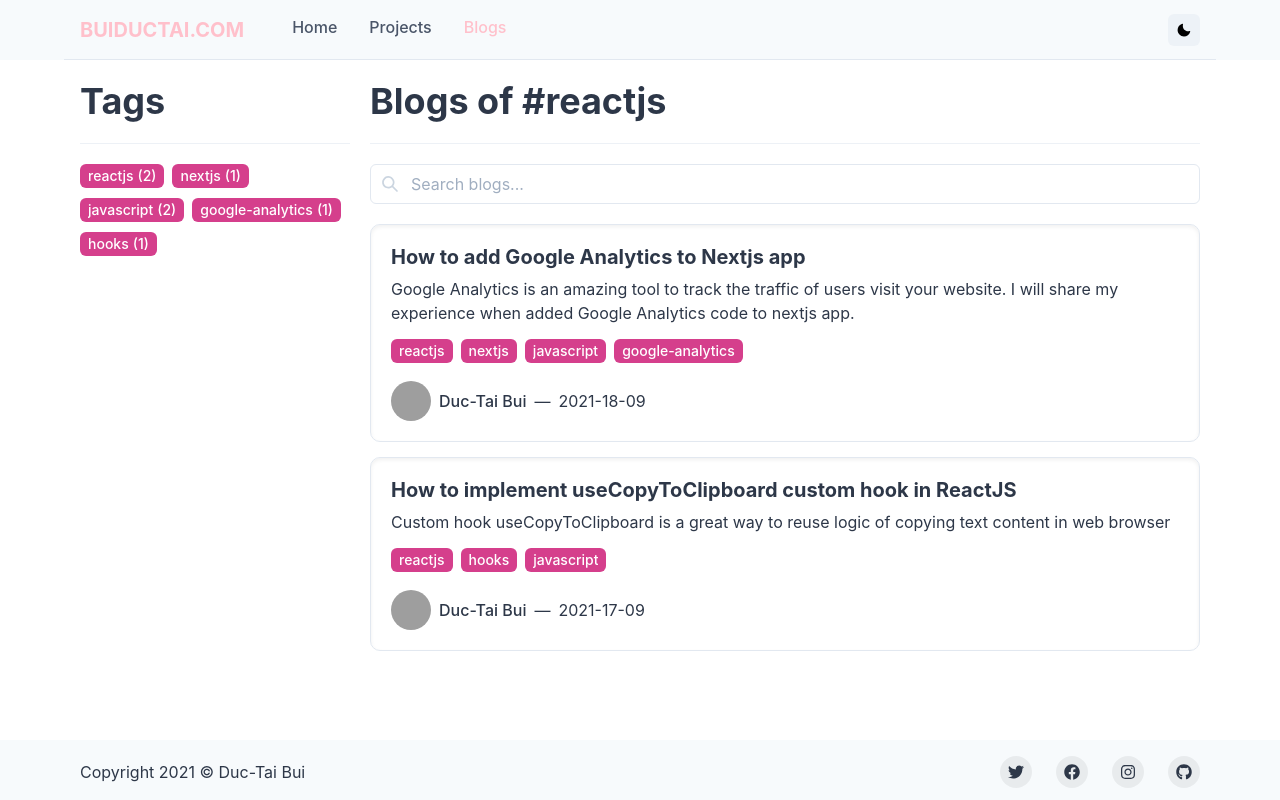
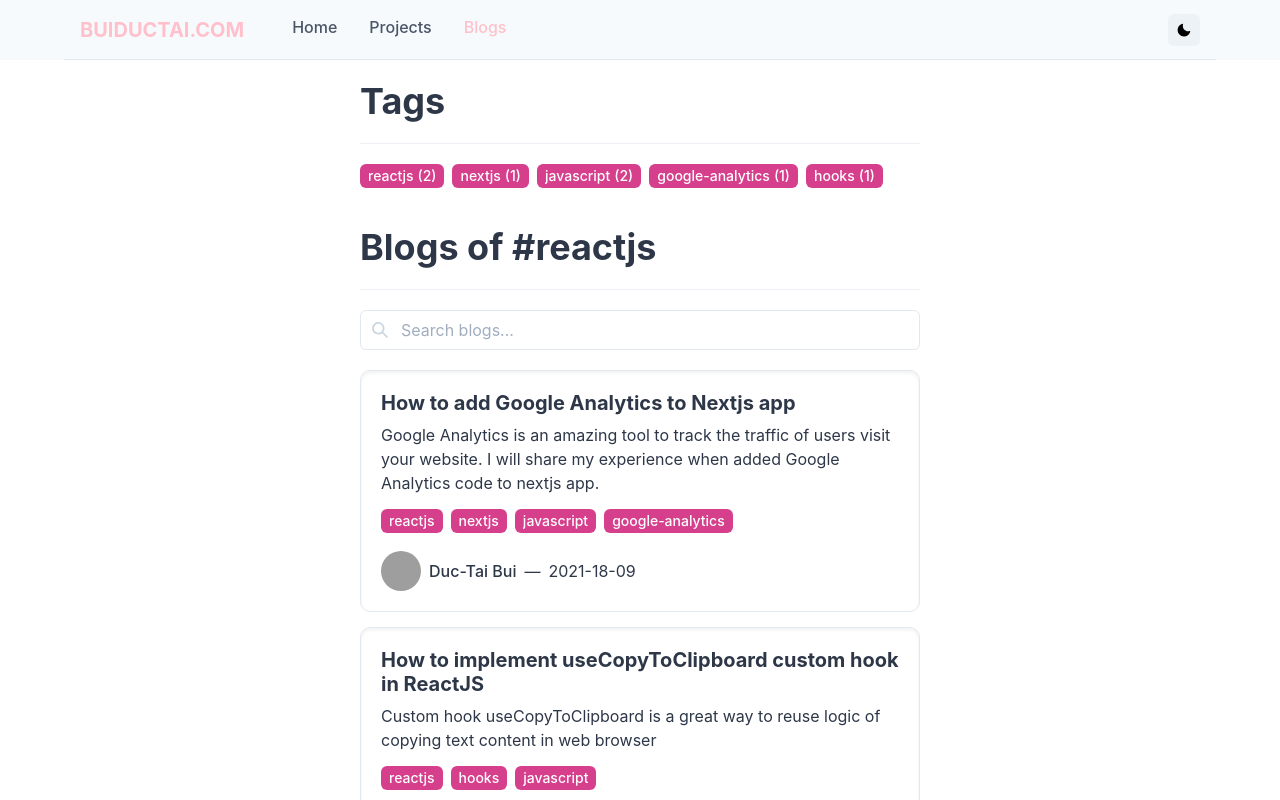
Before and after one commit to Taibdse/buiductai.com, a Next.js app: page /blogs/tags/reactjs in a window 1280 px wide. Shown: the top 800 px of the page. Built offline with nearby package versions, Linux system fonts and the light colour scheme; grey boxes are pictures that could not be loaded.

Commit message:
update container layout

```diff
--- a/layouts/AppLayout/components/Footer/index.js
+++ b/layouts/AppLayout/components/Footer/index.js
@@ -8,7 +8,7 @@ import {
   useColorModeValue,
   VisuallyHidden,
 } from '@chakra-ui/react';
-import { FaFacebook, FaGithub, FaInstagram, FaTwitter } from 'react-icons/fa';
+import { FaFacebook, FaGithub, FaInstagram, FaTwitter, FaLinkedin } from 'react-icons/fa';
 
 import useCustomTheme from '@/src/hooks/useCustomTheme';
 import { SITE_NAME } from '@/src/constants/app';
@@ -49,6 +49,7 @@ const socialSites = [
   { label: 'Facebook', href: 'https://www.facebook.com/profile.php?id=100006632731348', icon: <FaFacebook /> },
   { label: 'Instagram', href: 'https://www.instagram.com/bductai/', icon: <FaInstagram /> },
   { label: 'Github', href: 'https://github.com/taibdse', icon: <FaGithub /> },
+  { label: 'LinkedIn', href: 'https://www.linkedin.com/in/tai-bui-7b52a8144', icon: <FaLinkedin /> },
 ]
 
 function Footer() {
--- a/pages/blogs/index.js
+++ b/pages/blogs/index.js
@@ -17,13 +17,13 @@ const BlogPage = (props) => {
 
   return (
     <AppLayout seo={seo}>
-      <BlogPageContainer tags={tags}>
+      <BlogPageContainer tags={tags} isBlogListContainer>
         <BlogList
           blogs={blogs}
           title="Blogs"
         />
       </BlogPageContainer>
-    </AppLayout >
+    </AppLayout>
   );
 };
 
--- a/pages/blogs/tags/[tag].js
+++ b/pages/blogs/tags/[tag].js
@@ -14,7 +14,7 @@ function BlogByTagPage(props) {
 
   return (
     <AppLayout seo={seo}>
-      <BlogPageContainer tags={tags}>
+      <BlogPageContainer tags={tags} isBlogListContainer>
         <BlogList
           blogs={blogs}
           title={`Blogs of #${tag}`}
--- a/src/components/BlogPageContainer/index.js
+++ b/src/components/BlogPageContainer/index.js
@@ -1,17 +1,19 @@
 import React from 'react';
-import { Box, Divider, Heading, Wrap, WrapItem } from '@chakra-ui/react';
+import { Box, Divider, Heading, Wrap, WrapItem, VStack } from '@chakra-ui/react';
 
 import useCustomTheme from '@/src/hooks/useCustomTheme';
 
 import BlogTags from '../Tags';
 
 function BlogPageContainer(props) {
-  const { children, tags } = props;
+  const { children, tags, isBlogListContainer } = props;
   const { textColor } = useCustomTheme();
 
   return (
     <Wrap spacing="0">
-      <WrapItem width={{ base: '100%', md: '25%', lg: '25%', xl: '25%' }} paddingRight={['0px', '0px', '10px']}>
+      {isBlogListContainer ? (
+        <VStack width="100%">
+          <WrapItem width={{ base: '100%', lg: '50%' }} alignItems="center">
             <Box w="100%">
               <Heading as="h5" marginTop="5" color={textColor}>
                 Tags
@@ -20,9 +22,27 @@ function BlogPageContainer(props) {
               <BlogTags tags={tags} isShowNumOfPosts />
             </Box>
           </WrapItem>
-      <WrapItem width={{ base: '100%', md: '75%', lg: '75%', xl: '75%' }} paddingLeft={['0px', '0px', '10px']}>
+          <WrapItem width={{ base: '100%', lg: '50%' }}>
             {children}
           </WrapItem>
+        </VStack>
+      ) : (
+        <>
+          <WrapItem width={{ base: '100%', md: '75%', lg: '75%', xl: '75%' }} paddingRight={['0px', '0px', '10px']}>
+            {children}
+          </WrapItem>
+          <WrapItem width={{ base: '100%', md: '25%', lg: '25%', xl: '25%' }} paddingLeft={['0px', '0px', '10px']}>
+            <Box w="100%">
+              <Heading as="h5" marginTop="5" color={textColor}>
+                Tags
+              </Heading>
+              <Divider marginTop="5" marginBottom="5" />
+              <BlogTags tags={tags} isShowNumOfPosts />
+            </Box>
+          </WrapItem>
+        </>
+      )}
+
     </Wrap>
   )
 }
--- a/src/components/PageScrollProgress/index.js
+++ b/src/components/PageScrollProgress/index.js
@@ -22,7 +22,7 @@ function PageScrollProgress() {
   })
 
   return (
-    <Box h={1.5} as="div" bgGradient="linear(to-r, green.200, pink.500)" position="fixed" top={0} zIndex={100} w={`${width}%`}></Box>
+    <Box h={1} as="div" bgGradient="linear(to-r, green.200, pink.500)" position="fixed" top={0} zIndex={1001} w={`${width}%`}></Box>
   )
 }
 
```
Also changed, not shown: pages/blogs/[slug].js (+8 -6 lines). Lines whose indentation alone changed are shown as unchanged.
